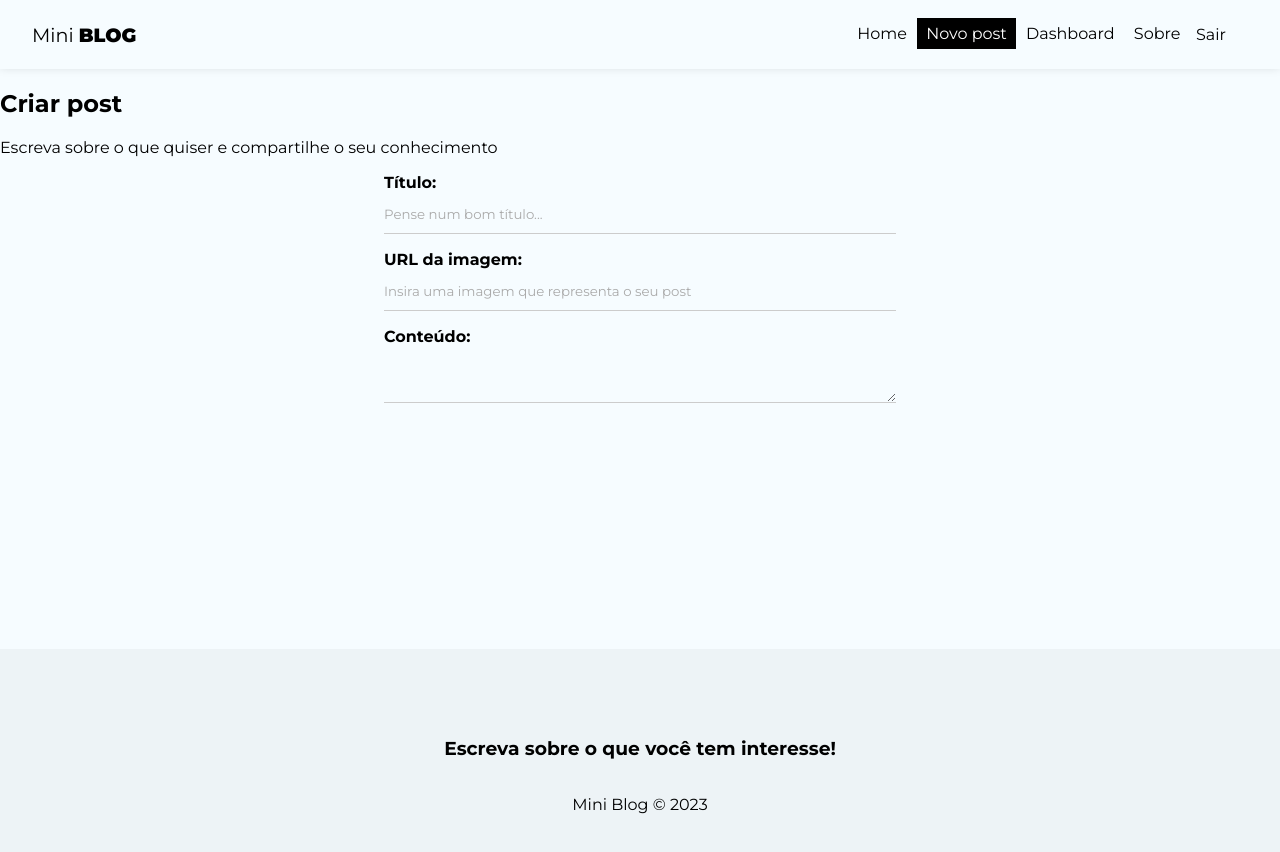
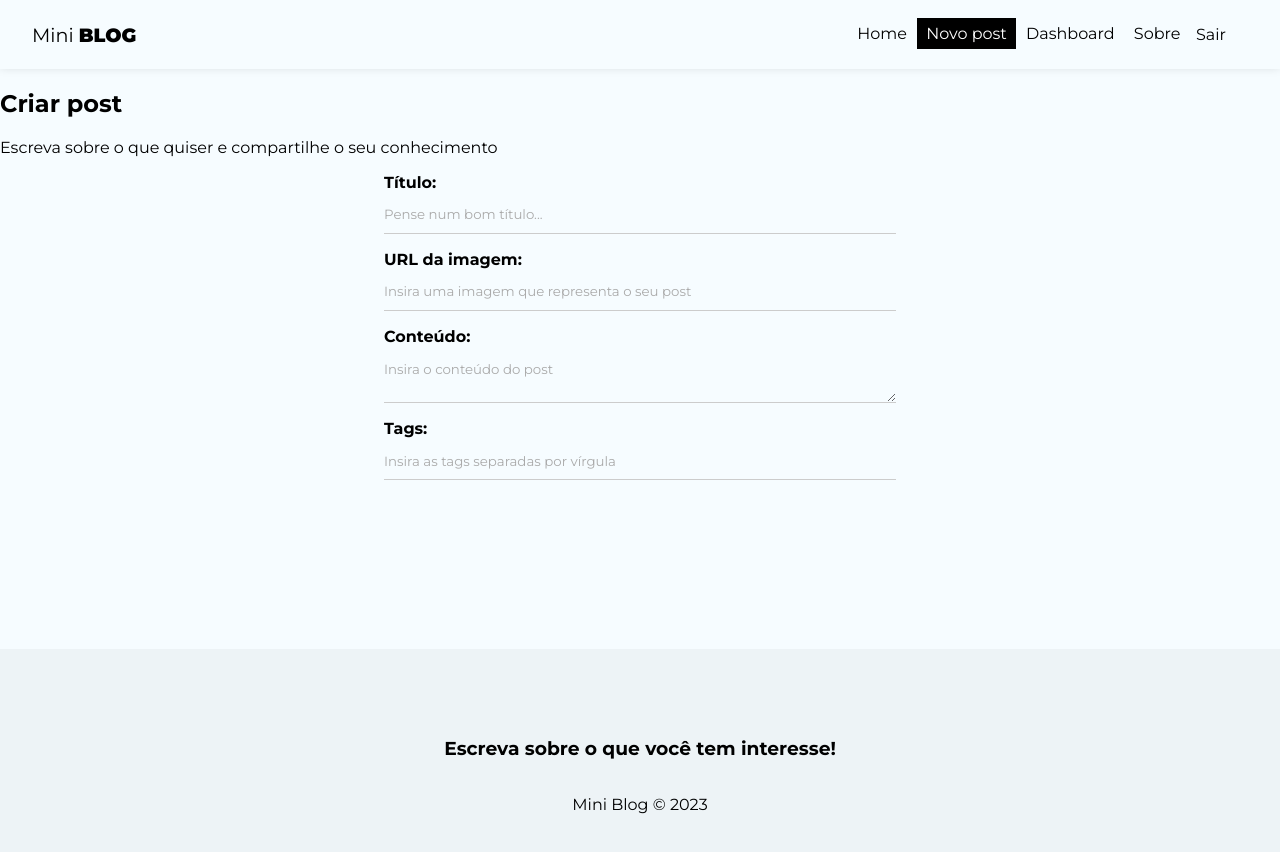
Before and after one commit to majunior07/miniblog, a React (Create React App) app: page /posts/create in a window 1280 px wide. Shown: the top 852 px of the page. Built offline with nearby package versions, Linux system fonts and the light colour scheme; no server answers; sample sign-in values are in the browser's storage.

Commit message:
Segundo commit do dia 07/08/2023

```diff
--- a/src/pages/CreatePost/CreatePost.js
+++ b/src/pages/CreatePost/CreatePost.js
@@ -9,7 +9,7 @@ const CreatePost = () => {
     const [title, setTitle] = useState("");
     const [image, setImage] = useState("");
     const [body, setBody] = useState("");
-    const [tags, setTages] = useState([]);
+    const [tags, setTags] = useState([]);
     const [formError, setFormError] = useState("");
 
     const handleSubmit = (e) => {
@@ -45,7 +45,24 @@ const CreatePost = () => {
                 </label>
                 <label>
                     <span>Conteúdo:</span>
-                   <textarea name="body" requerd placeholder=""></textarea>
+                    <textarea
+                        name="body"
+                        required
+                        placeholder="Insira o conteúdo do post"
+                        onChange={(e) => setBody(e.target.value)}
+                        value={body}
+                    ></textarea>
+                </label>
+                <label>
+                    <span>Tags:</span>
+                    <input
+                        title="text"
+                        name="tags"
+                        required
+                        placeholder="Insira as tags separadas por vírgula"
+                        onChange={(e) => setTags(e.target.value)}
+                        value={tags}
+                    />
                 </label>
             </form>
         </div>
```
